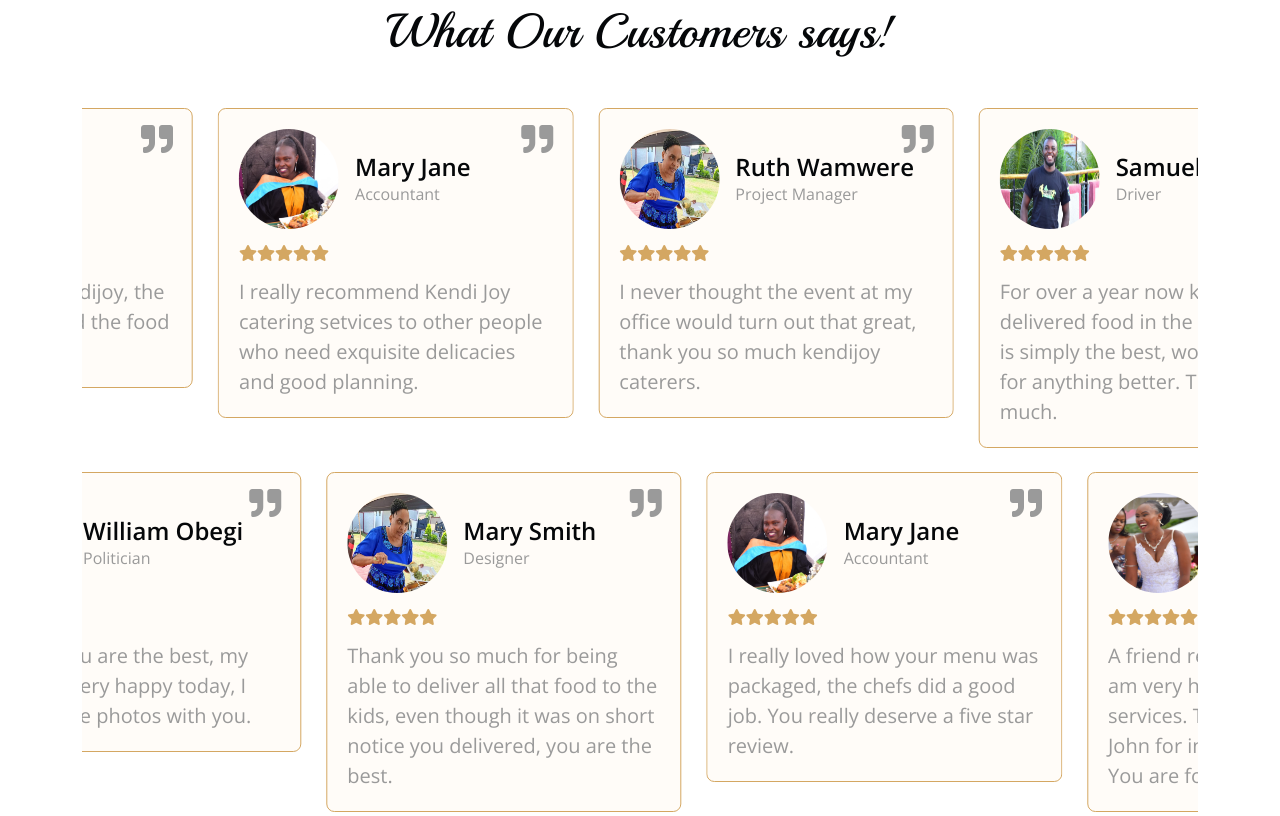
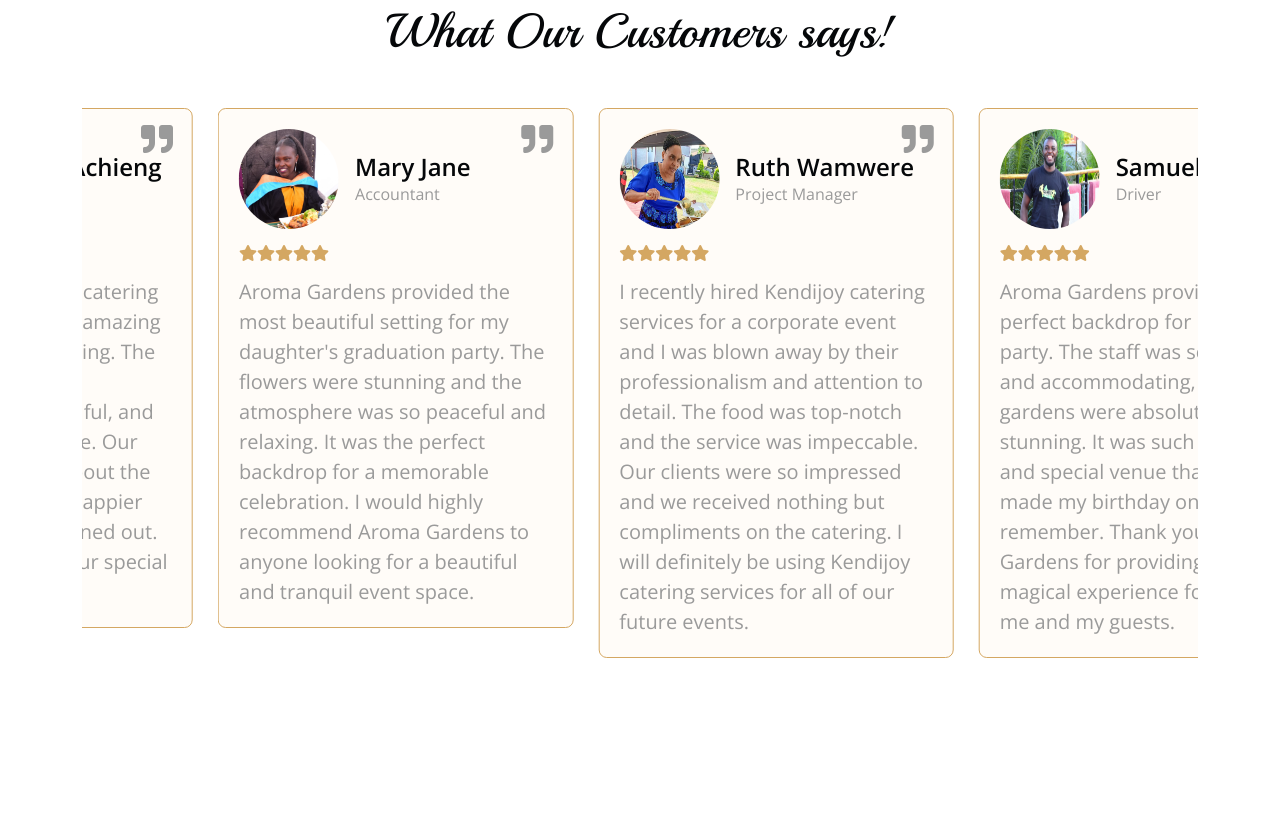
Before and after one commit to Munene-Murithi/kendijoy, a plain HTML site: page service.html in a window 1280 px wide. Shown: the part 1888-2704 px from the top of the page. Drawn offline with nearby package versions, Linux system fonts and the light colour scheme.

Commit message:
testimonial correction"

```diff
--- a/service.html
+++ b/service.html
@@ -468,7 +468,6 @@
     </div>
     <!-- Service End -->
 
-
     <!-- Testimonial Start -->
     <div class="container-fluid py-6">
         <div class="container">
@@ -486,7 +485,7 @@
                             <i class="fa fa-quote-right fa-2x"></i>
                         </div>
                         <div class="ps-3 my-auto">
-                            <h4 class="mb-0">Johnson Mwakazi</h4>
+                            <h4 class="mb-0">Cynthia Achieng</h4>
                             <p class="m-0">Doctor</p>
                         </div>
                     </div>
@@ -498,8 +497,10 @@
                             <i class="fas fa-star text-primary"></i>
                             <i class="fas fa-star text-primary"></i>
                         </div>
-                        <p class="fs-5 m-0 pt-3">Thank you so much kendijoy, the event was a success and the food was
-                            fabulous, echo!</p>
+                        <p class="fs-5 m-0 pt-3">I cannot thank Kendijoy catering services enough for the amazing job
+                            they did at my wedding. The food was delicious, the presentation was beautiful, and the
+                            staff was so attentive. Our guests are still raving about the meal and I couldn't be happier
+                            with how everything turned out. Thank you for making our special day even more perfect!</p>
                     </div>
                 </div>
                 <div class="testimonial-item rounded bg-light">
@@ -521,8 +522,11 @@
                             <i class="fas fa-star text-primary"></i>
                             <i class="fas fa-star text-primary"></i>
                         </div>
-                        <p class="fs-5 m-0 pt-3">I really recommend Kendi Joy catering setvices to other people who need
-                            exquisite delicacies and good planning.</p>
+                        <p class="fs-5 m-0 pt-3">Aroma Gardens provided the most beautiful setting for my daughter's
+                            graduation party. The flowers were stunning and the atmosphere was so peaceful and relaxing.
+                            It was the perfect backdrop for a memorable celebration. I would highly recommend Aroma
+                            Gardens to anyone looking for a beautiful and tranquil event space.
+                        </p>
                     </div>
                 </div>
                 <div class="testimonial-item rounded bg-light">
@@ -544,8 +548,12 @@
                             <i class="fas fa-star text-primary"></i>
                             <i class="fas fa-star text-primary"></i>
                         </div>
-                        <p class="fs-5 m-0 pt-3">I never thought the event at my office would turn out that great, thank
-                            you so much kendijoy caterers.</p>
+                        <p class="fs-5 m-0 pt-3">I recently hired Kendijoy catering services for a corporate event and I
+                            was blown away by their professionalism and attention to detail. The food was top-notch and
+                            the service was impeccable. Our clients were so impressed and we received nothing but
+                            compliments on the catering. I will definitely be using Kendijoy catering services for all
+                            of our future events.
+                        </p>
                     </div>
                 </div>
                 <div class="testimonial-item rounded bg-light">
@@ -567,102 +575,10 @@
                             <i class="fas fa-star text-primary"></i>
                             <i class="fas fa-star text-primary"></i>
                         </div>
-                        <p class="fs-5 m-0 pt-3">For over a year now kendijoy has delivered food in the office and it is
-                            simply the best, would not ask for anything better. Thank you so much.</p>
-                    </div>
-                </div>
-            </div>
-            <div class="owl-carousel testimonial-carousel testimonial-carousel-2 wow bounceInUp" data-wow-delay="0.3s">
-                <div class="testimonial-item rounded bg-light">
-                    <div class="d-flex mb-3">
-                        <img src="img/testimonial-1.jpg" class="img-fluid rounded-circle flex-shrink-0" alt="">
-                        <div class="position-absolute" style="top: 15px; right: 20px;">
-                            <i class="fa fa-quote-right fa-2x"></i>
-                        </div>
-                        <div class="ps-3 my-auto">
-                            <h4 class="mb-0">Karl Johns</h4>
-                            <p class="m-0">Model</p>
-                        </div>
-                    </div>
-                    <div class="testimonial-content">
-                        <div class="d-flex">
-                            <i class="fas fa-star text-primary"></i>
-                            <i class="fas fa-star text-primary"></i>
-                            <i class="fas fa-star text-primary"></i>
-                            <i class="fas fa-star text-primary"></i>
-                            <i class="fas fa-star text-primary"></i>
-                        </div>
-                        <p class="fs-5 m-0 pt-3">A friend referred me to you and I am very happy with your services.
-                            Thanks to you and to John for introducing me to you. You are forever goated. </p>
-                    </div>
-                </div>
-                <div class="testimonial-item rounded bg-light">
-                    <div class="d-flex mb-3">
-                        <img src="img/testimonial-2.jpg" class="img-fluid rounded-circle flex-shrink-0" alt="">
-                        <div class="position-absolute" style="top: 15px; right: 20px;">
-                            <i class="fa fa-quote-right fa-2x"></i>
-                        </div>
-                        <div class="ps-3 my-auto">
-                            <h4 class="mb-0">Mary Jane</h4>
-                            <p class="m-0">Accountant</p>
-                        </div>
-                    </div>
-                    <div class="testimonial-content">
-                        <div class="d-flex">
-                            <i class="fas fa-star text-primary"></i>
-                            <i class="fas fa-star text-primary"></i>
-                            <i class="fas fa-star text-primary"></i>
-                            <i class="fas fa-star text-primary"></i>
-                            <i class="fas fa-star text-primary"></i>
-                        </div>
-                        <p class="fs-5 m-0 pt-3">I really loved how your menu was packaged, the chefs did a good job.
-                            You really deserve a five star review.</p>
-                    </div>
-                </div>
-                <div class="testimonial-item rounded bg-light">
-                    <div class="d-flex mb-3">
-                        <img src="img/testimonial-3.jpg" class="img-fluid rounded-circle flex-shrink-0" alt="">
-                        <div class="position-absolute" style="top: 15px; right: 20px;">
-                            <i class="fa fa-quote-right fa-2x"></i>
-                        </div>
-                        <div class="ps-3 my-auto">
-                            <h4 class="mb-0">Mary Smith</h4>
-                            <p class="m-0">Designer</p>
-                        </div>
-                    </div>
-                    <div class="testimonial-content">
-                        <div class="d-flex">
-                            <i class="fas fa-star text-primary"></i>
-                            <i class="fas fa-star text-primary"></i>
-                            <i class="fas fa-star text-primary"></i>
-                            <i class="fas fa-star text-primary"></i>
-                            <i class="fas fa-star text-primary"></i>
-                        </div>
-                        <p class="fs-5 m-0 pt-3">Thank you so much for being able to deliver all that food to the kids,
-                            even though it was on short notice you delivered, you are the best.</p>
-                    </div>
-                </div>
-                <div class="testimonial-item rounded bg-light">
-                    <div class="d-flex mb-3">
-                        <img src="img/testimonial-4.jpg" class="img-fluid rounded-circle flex-shrink-0" alt="">
-                        <div class="position-absolute" style="top: 15px; right: 20px;">
-                            <i class="fa fa-quote-right fa-2x"></i>
-                        </div>
-                        <div class="ps-3 my-auto">
-                            <h4 class="mb-0">William Obegi</h4>
-                            <p class="m-0">Politician</p>
-                        </div>
-                    </div>
-                    <div class="testimonial-content">
-                        <div class="d-flex">
-                            <i class="fas fa-star text-primary"></i>
-                            <i class="fas fa-star text-primary"></i>
-                            <i class="fas fa-star text-primary"></i>
-                            <i class="fas fa-star text-primary"></i>
-                            <i class="fas fa-star text-primary"></i>
-                        </div>
-                        <p class="fs-5 m-0 pt-3">Kendi Joy you are the best, my family was very happy today, I will
-                            share the photos with you.</p>
+                        <p class="fs-5 m-0 pt-3">Aroma Gardens provided the perfect backdrop for my birthday party. The
+                            staff was so friendly and accommodating, and the gardens were absolutely stunning. It was
+                            such a unique and special venue that truly made my birthday one to remember. Thank you to
+                            Aroma Gardens for providing such a magical experience for me and my guests.</p>
                     </div>
                 </div>
             </div>
```
